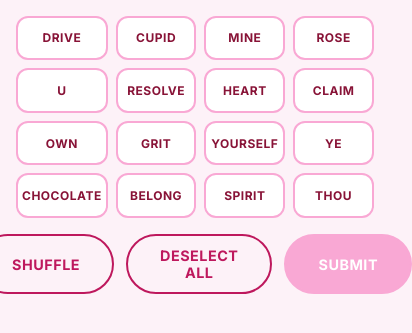
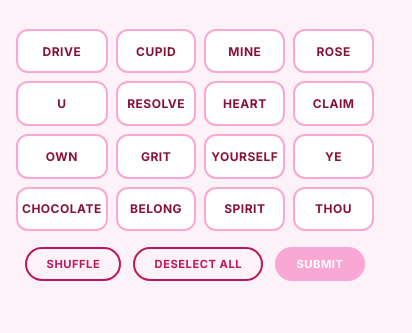
Before and after one commit to devinbowler/connection, a plain HTML site: page index.html in a window 390 px wide. Shown: the part 301-634 px from the top of the page, 412 px wide, since content can reach past the window. Drawn offline with Linux system fonts and the light colour scheme.

Commit message:
Shrink control buttons on mobile

```diff
--- a/styles.css
+++ b/styles.css
@@ -313,6 +313,7 @@ h1 {
 @media (max-width: 480px) {
   h1 { font-size: 1.5rem; }
   .card { padding: 0.8rem 0.25rem; font-size: 0.75rem; }
+  .btn { padding: 0.5rem 1.2rem; font-size: 0.7rem; }
   #reveal-text { font-size: 2rem; }
   #yippie-text { font-size: 2.8rem; }
 }
```
